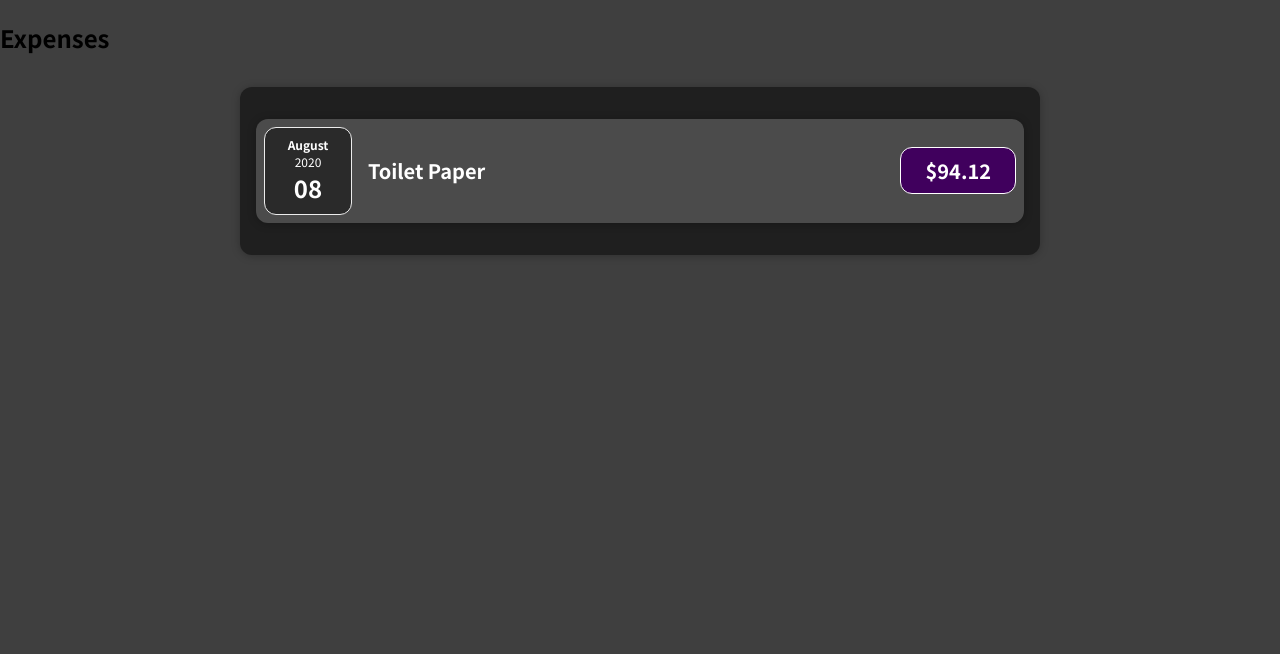
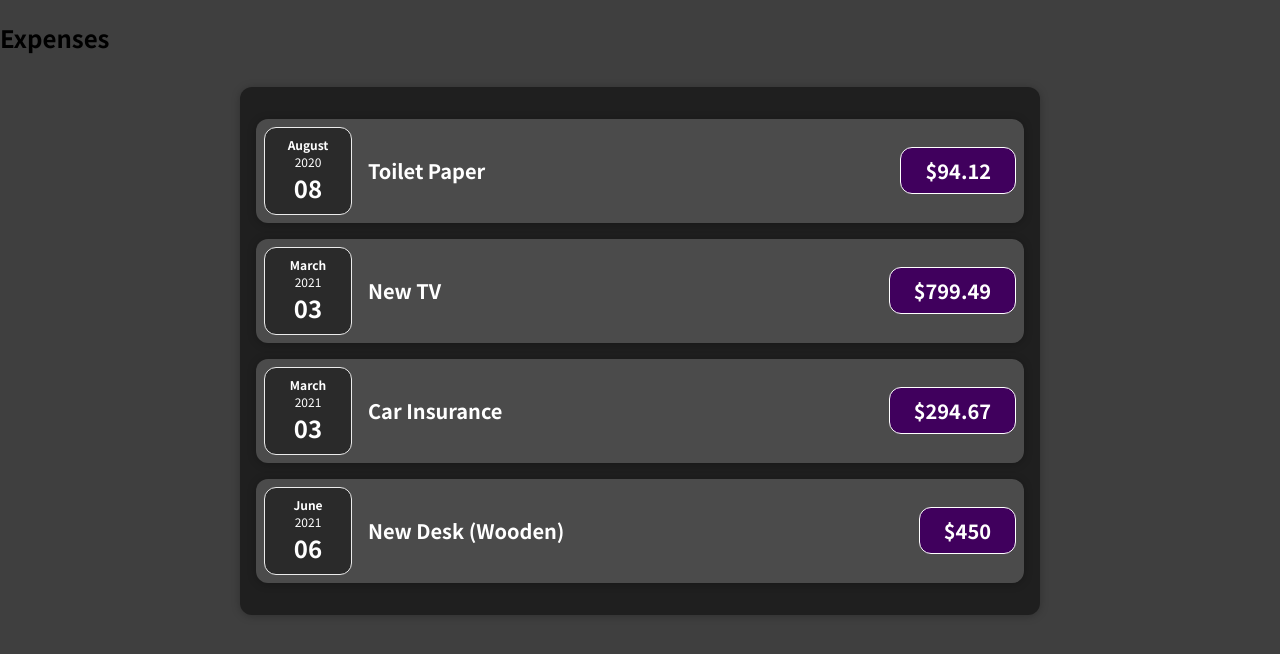
Before and after one commit to cgomezb/react-learning, a JavaScript app: page / in a window 1280 px wide. Shown: the top 654 px of the page. Built offline with nearby package versions, Linux system fonts and the light colour scheme.

Commit message:
refactor: Displayed all expenses

```diff
--- a/src/components/Expenses/Expenses.js
+++ b/src/components/Expenses/Expenses.js
@@ -5,11 +5,9 @@ import './Expenses.css';
 function Expenses(props) {
   return (
     <Card className="expenses">
-      <ExpenseItem
-        title={props.expenses[0].title}
-        amount={props.expenses[0].amount}
-        date={props.expenses[0].date}
-      ></ExpenseItem>
+      {props.expenses.map(({ title, amount, date }) => (
+        <ExpenseItem title={title} amount={amount} date={date} />
+      ))}
     </Card>
   );
 }
```
